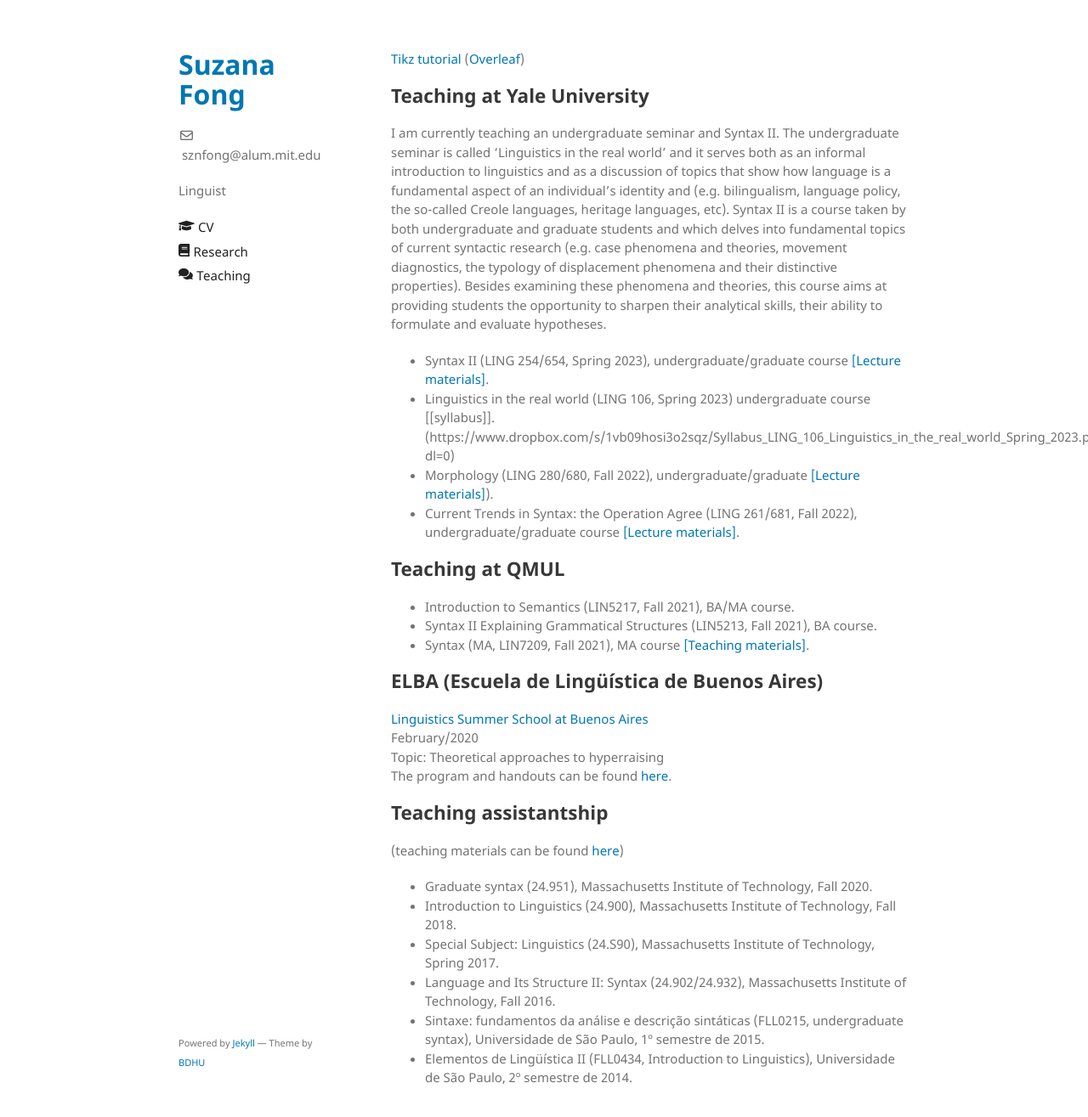
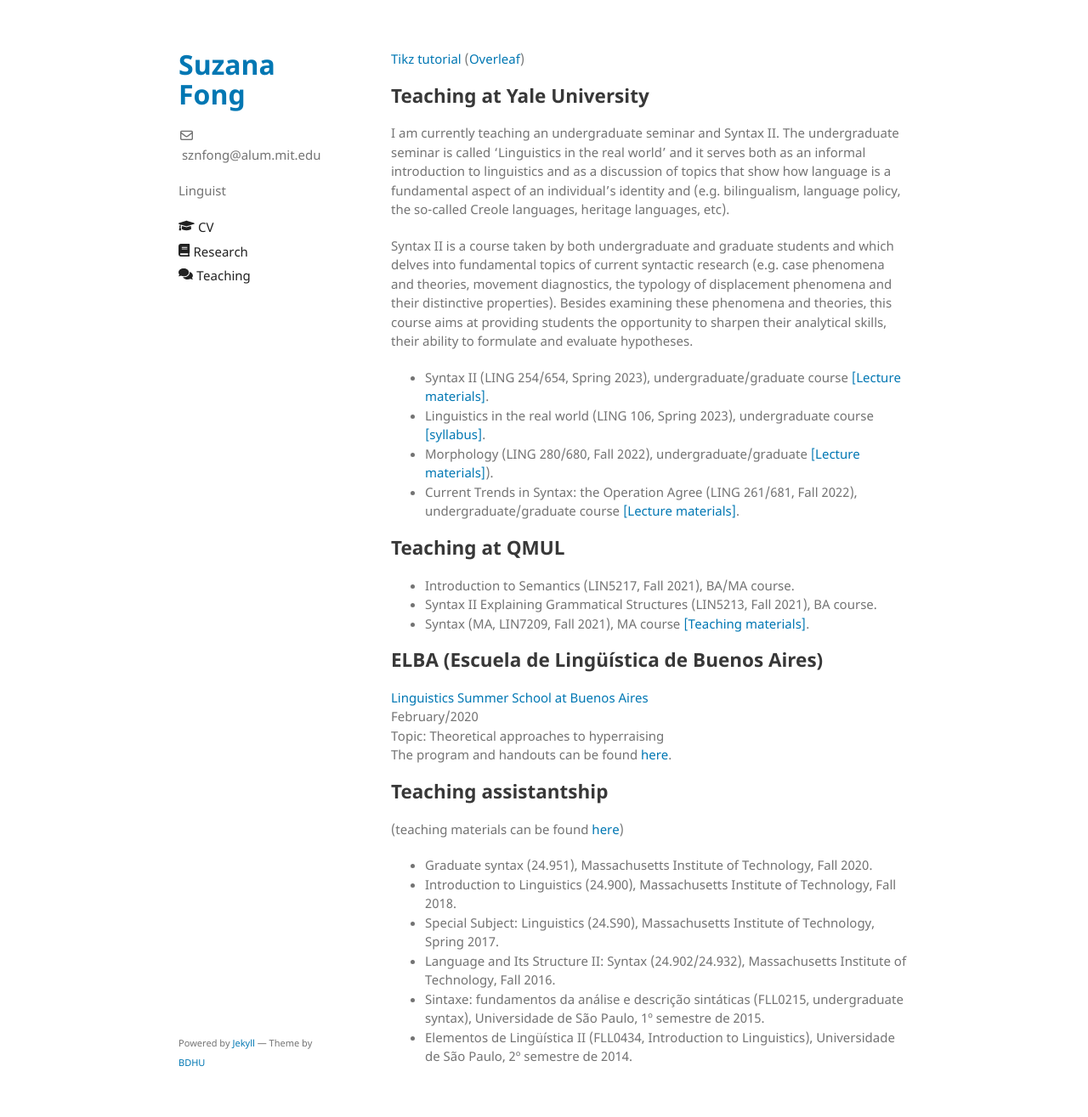
Before and after one commit to sznfng/sznfng.github.io, a Jekyll site: the page built from teaching.md, in a window 1280 px wide and 1330 px high. Shown: the top 1315 px of the window at 85% size. Built offline with Jekyll 4.4.1, drawn with Linux system fonts in a browser that asks for light colours.

Commit message:
Update teaching.md

```diff
--- a/teaching.md
+++ b/teaching.md
@@ -7,10 +7,12 @@ title: Teaching
 
 ## Teaching at Yale University
 
-I am currently teaching an undergraduate seminar and Syntax II. The undergraduate seminar is called 'Linguistics in the real world' and it serves both as an informal introduction to linguistics and as a discussion of topics that show how language is a fundamental aspect of an individual's identity and (e.g. bilingualism, language policy, the so-called Creole languages, heritage languages, etc). Syntax II is a course taken by both undergraduate and graduate students and which delves into fundamental topics of current syntactic research (e.g. case phenomena and theories, movement diagnostics, the typology of displacement phenomena and their distinctive properties). Besides examining these phenomena and theories, this course aims at providing students the opportunity to sharpen their analytical skills, their ability to formulate and evaluate hypotheses.
+I am currently teaching an undergraduate seminar and Syntax II. The undergraduate seminar is called 'Linguistics in the real world' and it serves both as an informal introduction to linguistics and as a discussion of topics that show how language is a fundamental aspect of an individual's identity and (e.g. bilingualism, language policy, the so-called Creole languages, heritage languages, etc).
+
+Syntax II is a course taken by both undergraduate and graduate students and which delves into fundamental topics of current syntactic research (e.g. case phenomena and theories, movement diagnostics, the typology of displacement phenomena and their distinctive properties). Besides examining these phenomena and theories, this course aims at providing students the opportunity to sharpen their analytical skills, their ability to formulate and evaluate hypotheses.
 
 + Syntax II (LING 254/654, Spring 2023), undergraduate/graduate course [[Lecture materials]](https://www.dropbox.com/sh/2t9a9npk975k1cg/AABqPrAB7lsxaB_EzhpqtfJ2a?dl=0).
-+ Linguistics in the real world (LING 106, Spring 2023) undergraduate course [[syllabus]].(https://www.dropbox.com/s/1vb09hosi3o2sqz/Syllabus_LING_106_Linguistics_in_the_real_world_Spring_2023.pdf?dl=0)
++ Linguistics in the real world (LING 106, Spring 2023), undergraduate course [[syllabus]](https://www.dropbox.com/s/1vb09hosi3o2sqz/Syllabus_LING_106_Linguistics_in_the_real_world_Spring_2023.pdf?dl=0).
 + Morphology (LING 280/680, Fall 2022), undergraduate/graduate [[Lecture materials]](https://www.dropbox.com/sh/0nuen1k1nzdjvdl/AADskOLcd4jHh-cmczVF72E8a?dl=0)).
 + Current Trends in Syntax: the Operation Agree (LING 261/681, Fall 2022), undergraduate/graduate course [[Lecture materials]](https://www.dropbox.com/sh/1i76zgliw852oyb/AAANq3gmRNQKNIhZspVBmKcua?dl=0).
 
```
